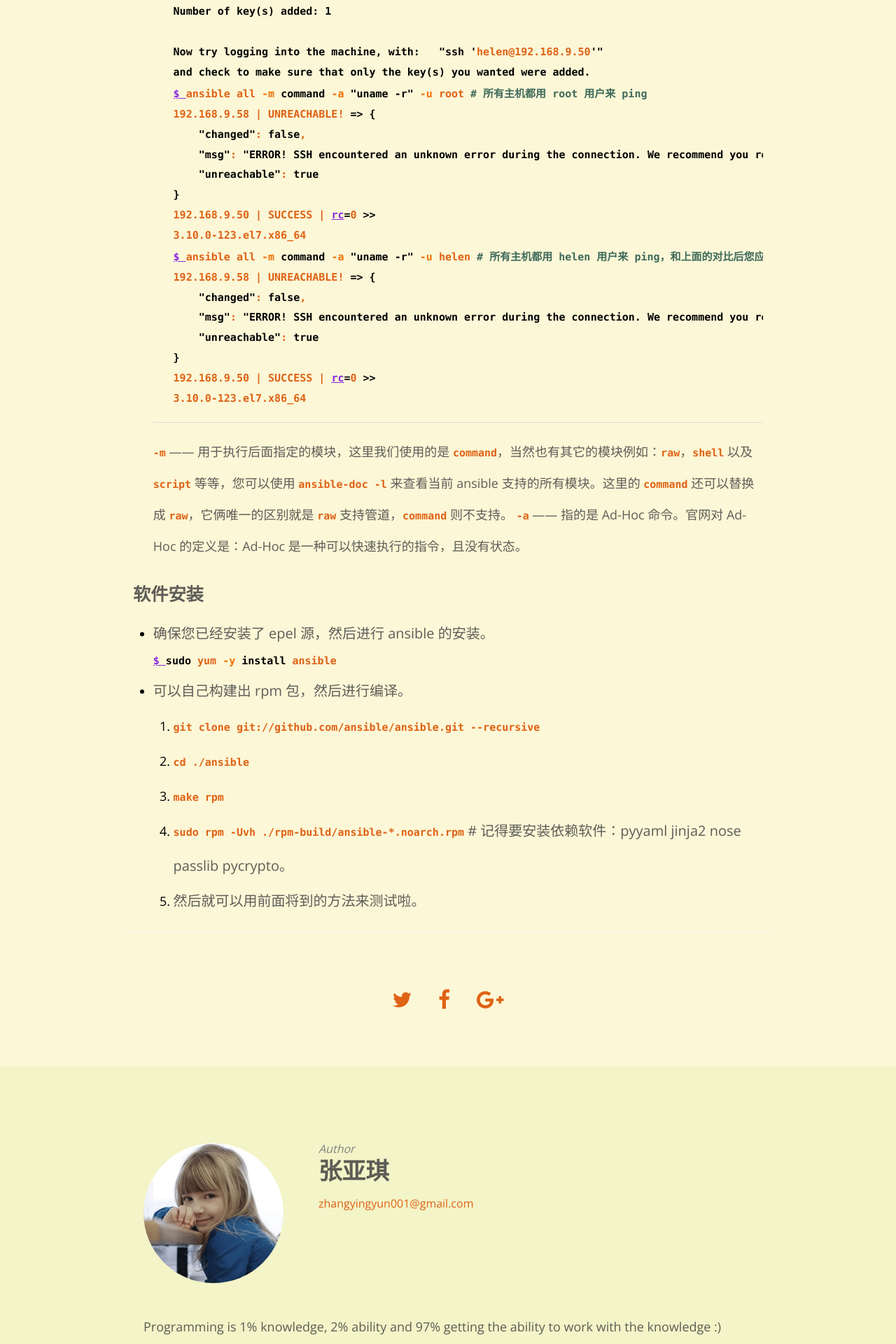
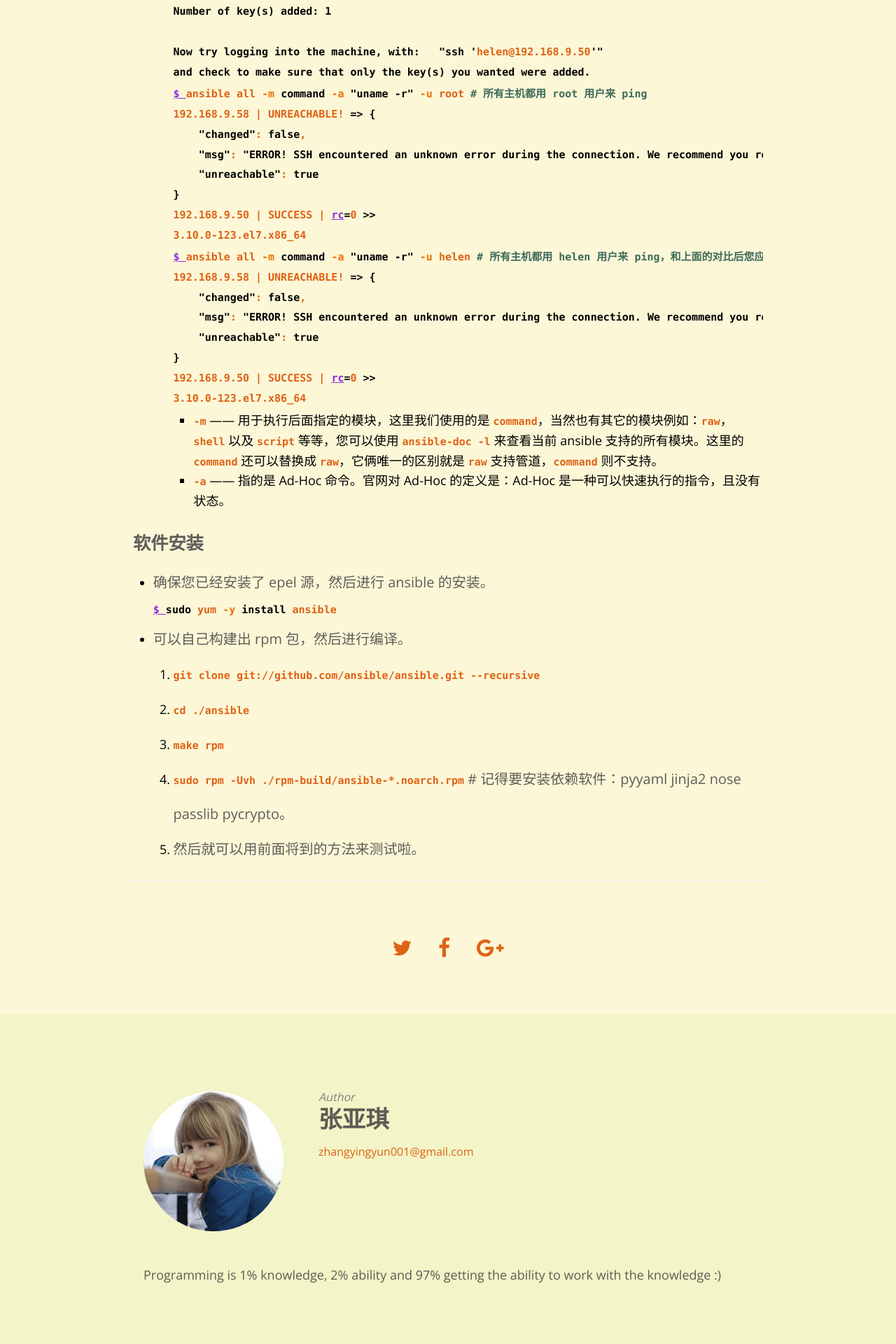
Before and after one commit to yaqi001/yaqi.github.io, a Jekyll site: the page built from _posts/2015-10-23-Ansible 从0到1.md, in a window 1280 px wide. Shown: the part 4480-6400 px from the top of the page at 70% size. Built offline with Jekyll 4.4.1, drawn with Linux system fonts in a browser that asks for light colours; nearby versions of some CDN libraries; grey boxes are pictures that could not be loaded.

Commit message:
add sth. fixed

```diff
--- a/_posts/2015-10-23-Ansible 从0到1.md
+++ b/_posts/2015-10-23-Ansible 从0到1.md
@@ -185,10 +185,8 @@ tags:
      3.10.0-123.el7.x86_64
      ~~~
 
-     ---
-
-     `-m` —— 用于执行后面指定的模块，这里我们使用的是 `command`，当然也有其它的模块例如：`raw`，`shell` 以及 `script` 等等，您可以使用 `ansible-doc -l` 来查看当前 ansible 支持的所有模块。这里的 `command` 还可以替换成 `raw`，它俩唯一的区别就是 `raw` 支持管道，`command` 则不支持。
-     `-a` —— 指的是 Ad-Hoc 命令。官网对 Ad-Hoc 的定义是：Ad-Hoc 是一种可以快速执行的指令，且没有状态。
+     * `-m` —— 用于执行后面指定的模块，这里我们使用的是 `command`，当然也有其它的模块例如：`raw`，`shell` 以及 `script` 等等，您可以使用 `ansible-doc -l` 来查看当前 ansible 支持的所有模块。这里的 `command` 还可以替换成 `raw`，它俩唯一的区别就是 `raw` 支持管道，`command` 则不支持。
+     * `-a` —— 指的是 Ad-Hoc 命令。官网对 Ad-Hoc 的定义是：Ad-Hoc 是一种可以快速执行的指令，且没有状态。
 
 ### 软件安装
 
```
